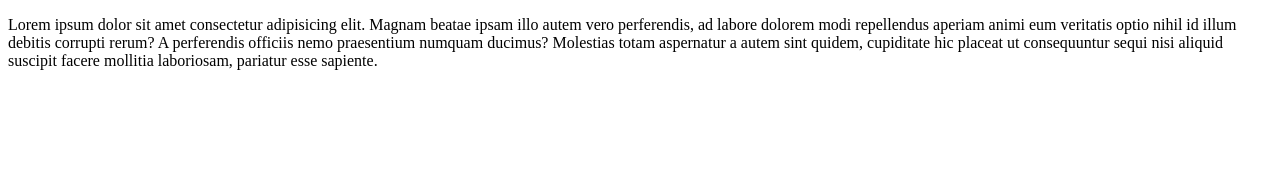
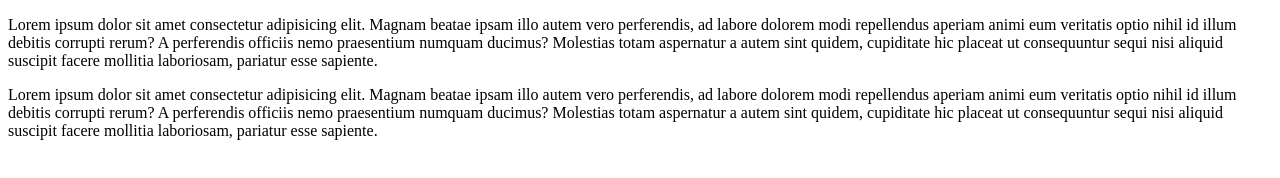
Before and after one commit to osmely10/HTML-CSS, a plain HTML site: page CSS/UnidadesMedidas.html in a window 1280 px wide. Drawn offline with Linux system fonts and the light colour scheme.

Commit message:
Modificar y crear

```diff
--- a/CSS/UnidadesMedidas.html
+++ b/CSS/UnidadesMedidas.html
@@ -14,6 +14,18 @@
     nihil id illum debitis corrupti rerum? A perferendis officiis
     nemo praesentium numquam ducimus? Molestias totam aspernatur
     a autem sint quidem, cupiditate hic placeat ut consequuntur
-    sequi nisi aliquid suscipit facere mollitia laboriosam, pariatur esse sapiente.    </p>
+    sequi nisi aliquid suscipit facere mollitia laboriosam, pariatur esse sapiente.</p>
+
+    <p>Lorem ipsum dolor sit amet consectetur adipisicing elit.
+    Magnam beatae ipsam illo autem vero perferendis, ad labore
+    dolorem modi repellendus aperiam animi eum veritatis optio
+    nihil id illum debitis corrupti rerum? A perferendis officiis
+    nemo praesentium numquam ducimus? Molestias totam aspernatur
+    a autem sint quidem, cupiditate hic placeat ut consequuntur
+    sequi nisi aliquid suscipit facere mollitia laboriosam, pariatur esse sapiente.</p>
+
+    <div>
+
+    </div>
 </body>
 </html>
```
Also changed, not shown: CSS/Unidadescolor.css (added), CSS/Unidadescolor.html (added).
